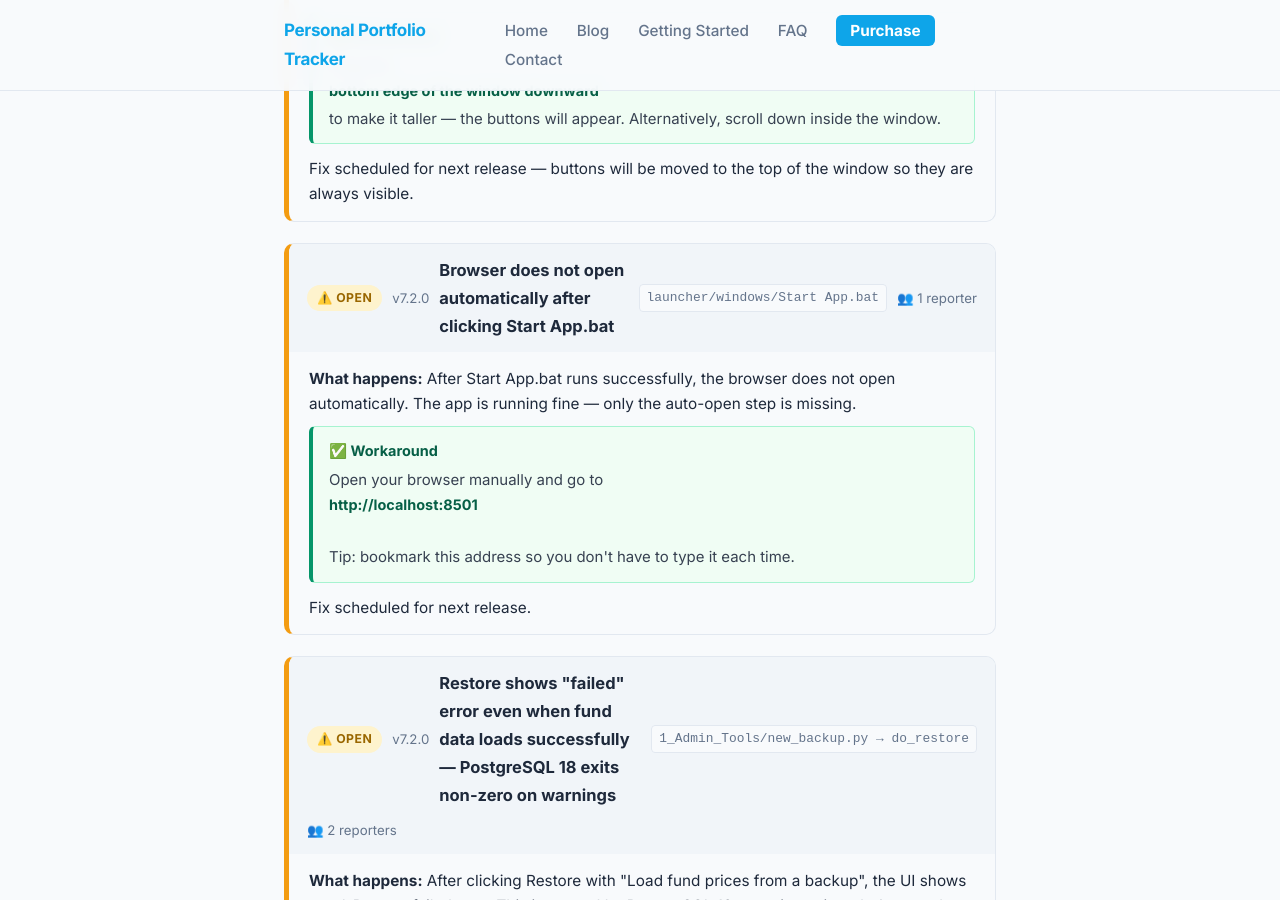
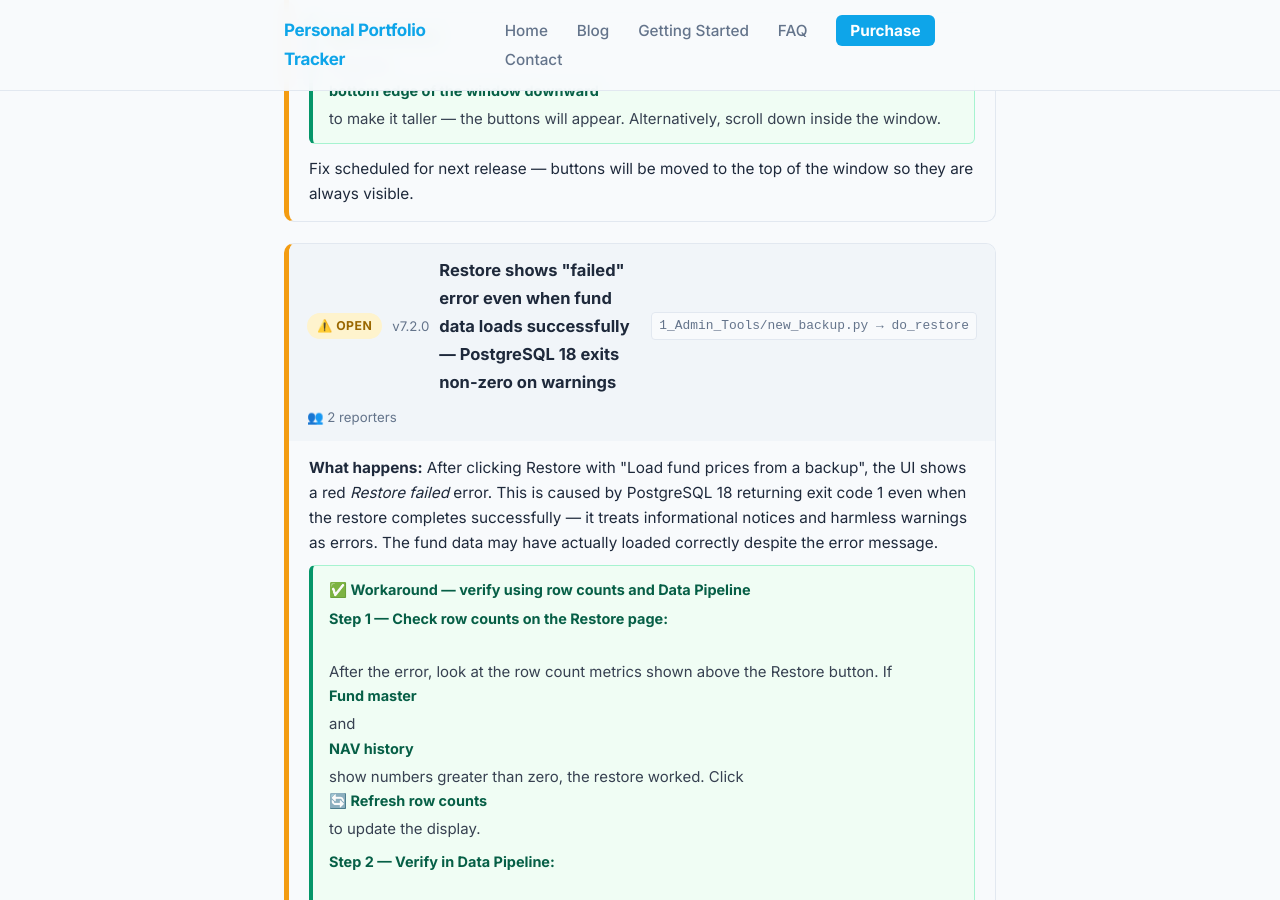
Before and after one commit to srikrishna2024/portfolio-tracker-blog, a Jekyll site: the page built from known-issues/index.html, in a window 1280 px wide and 900 px high, scrolled down 949 px. Built offline with Jekyll 4.4.1, drawn with Linux system fonts in a browser that asks for light colours; some of the changed text lies outside the part shown.

Commit message:
known issues: move browser auto-open to Fixed (v7.2.1)

```diff
--- a/known-issues/index.html
+++ b/known-issues/index.html
@@ -36,24 +36,6 @@
       </div>
     </div>
 
-    <div class="ki-issue ki-noncritical">
-      <div class="ki-header">
-        <span class="ki-badge ki-badge-noncritical">⚠️ Open</span>
-        <span class="ki-version">v7.2.0</span>
-        <h3 class="ki-title">Browser does not open automatically after clicking Start App.bat</h3>
-        <span class="ki-page">launcher/windows/Start App.bat</span>
-        <span class="ki-version">👥 1 reporter</span>
-      </div>
-      <div class="ki-body">
-        <p><strong>What happens:</strong> After Start App.bat runs successfully, the browser does not open automatically. The app is running fine — only the auto-open step is missing.</p>
-        <div class="ki-workaround">
-          <strong>✅ Workaround</strong>
-          <p>Open your browser manually and go to <strong>http://localhost:8501</strong><br/>
-          Tip: bookmark this address so you don't have to type it each time.</p>
-        </div>
-        <p class="ki-eta">Fix scheduled for next release.</p>
-      </div>
-    </div>
 
     <div class="ki-issue ki-noncritical">
       <div class="ki-header">
@@ -218,6 +200,18 @@
     <p>Issues resolved in the last two releases. If you are still seeing one of these, update to the version shown via <strong>Admin → Upgrade</strong>.</p>
 
     <div class="ki-issue ki-fixed">
+      <div class="ki-header">
+        <span class="ki-badge ki-badge-fixed">✅ Fixed</span>
+        <span class="ki-version">Fixed in v7.2.1</span>
+        <h3 class="ki-title">Browser does not open automatically after clicking Start App.bat</h3>
+        <span class="ki-page">run.py</span>
+        <span class="ki-version">👥 1 reporter</span>
+      </div>
+      <div class="ki-body">
+        <p><strong>What happens:</strong> After Start App.bat runs successfully, the browser does not open automatically. The app is running fine — only the auto-open step is missing.</p>
+        <p class="ki-fixed-note">Fixed in <strong>v7.2.1</strong>. Update the app to get this fix — go to <strong>Admin → Upgrade</strong>.</p>
+      </div>
+    </div>
       <div class="ki-header">
         <span class="ki-badge ki-badge-fixed">✅ Fixed</span>
         <span class="ki-version">Fixed in v7.1.3</span>
```
